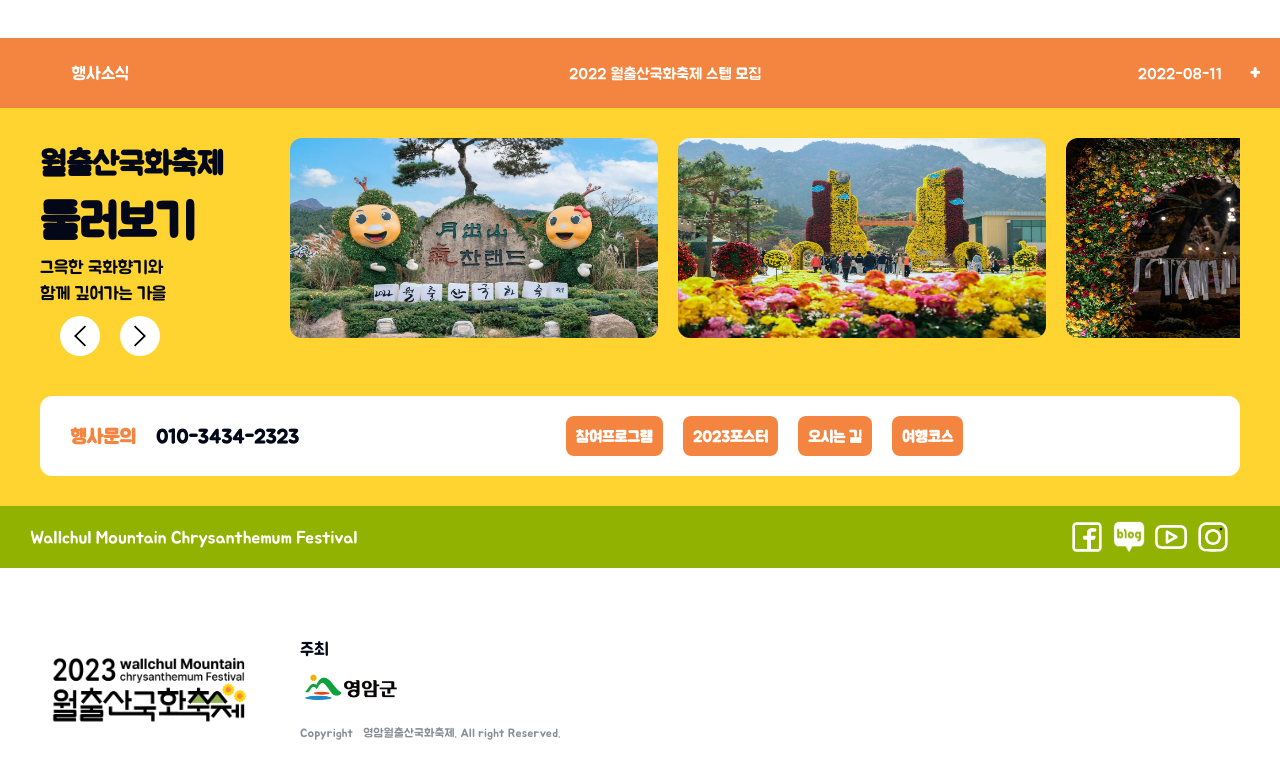
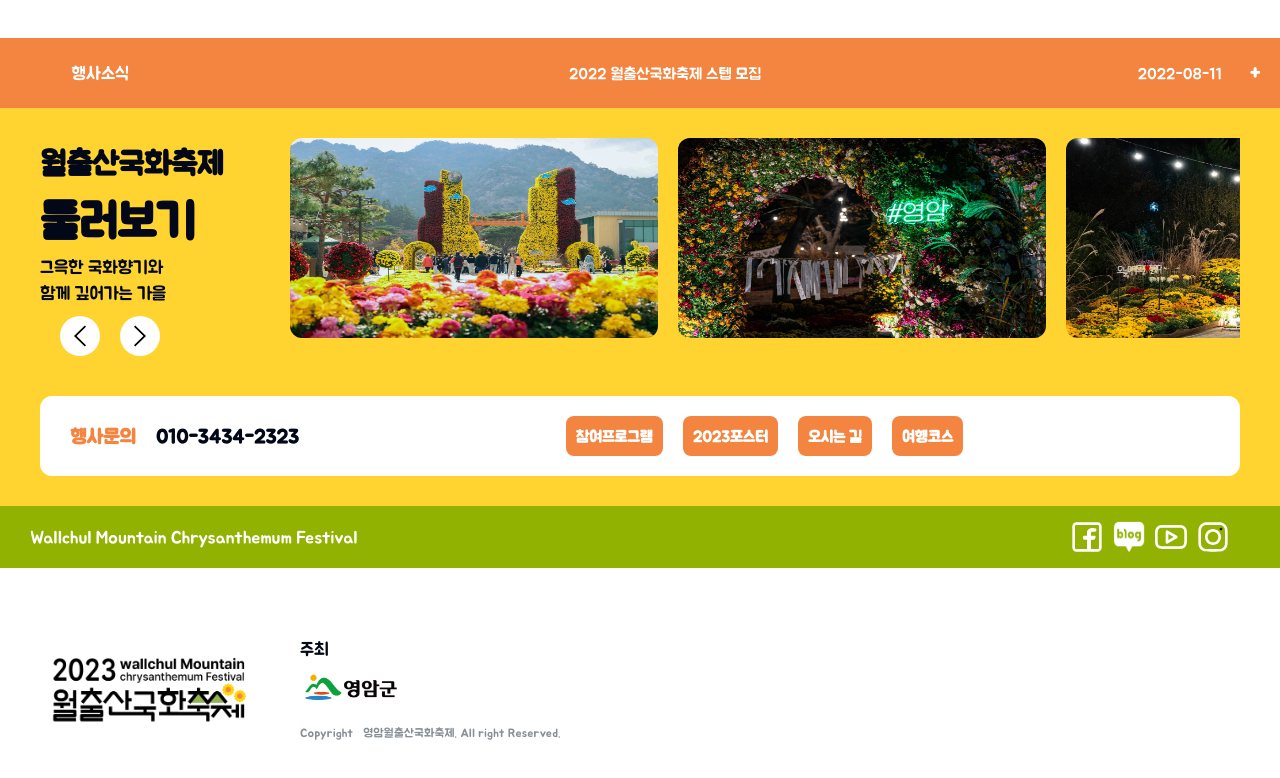
Before and after one commit to guesung/Yakukhwa, a Next.js app: page / in a window 1280 px wide. Shown: the part 1124-1902 px from the top of the page. Built offline with nearby package versions, Linux system fonts and the light colour scheme.

Commit message:
feat : 자동 재생 기능

```diff
--- a/src/app/components/main/InfoSection.tsx
+++ b/src/app/components/main/InfoSection.tsx
@@ -14,6 +14,7 @@ import Modal from "@/components/Modal";
 import { Sheet, SheetTrigger } from "@/components/ui/sheet";
 import Image from "next/image";
 import { useState } from "react";
+import { Autoplay } from "swiper/modules";
 
 export default function InfoSection() {
   const { slideRef, handlePrev, handleNext } = useSwiperController({
@@ -76,6 +77,11 @@ export default function InfoSection() {
               className="mySwiper"
               slidesPerView={2.5}
               ref={slideRef}
+              modules={[Autoplay]}
+              autoplay={{
+                delay: 3000,
+                disableOnInteraction: false,
+              }}
             >
               {dummyData.GALLERYLIST.map((image) => (
                 <SwiperSlide key={image.id}>
```
